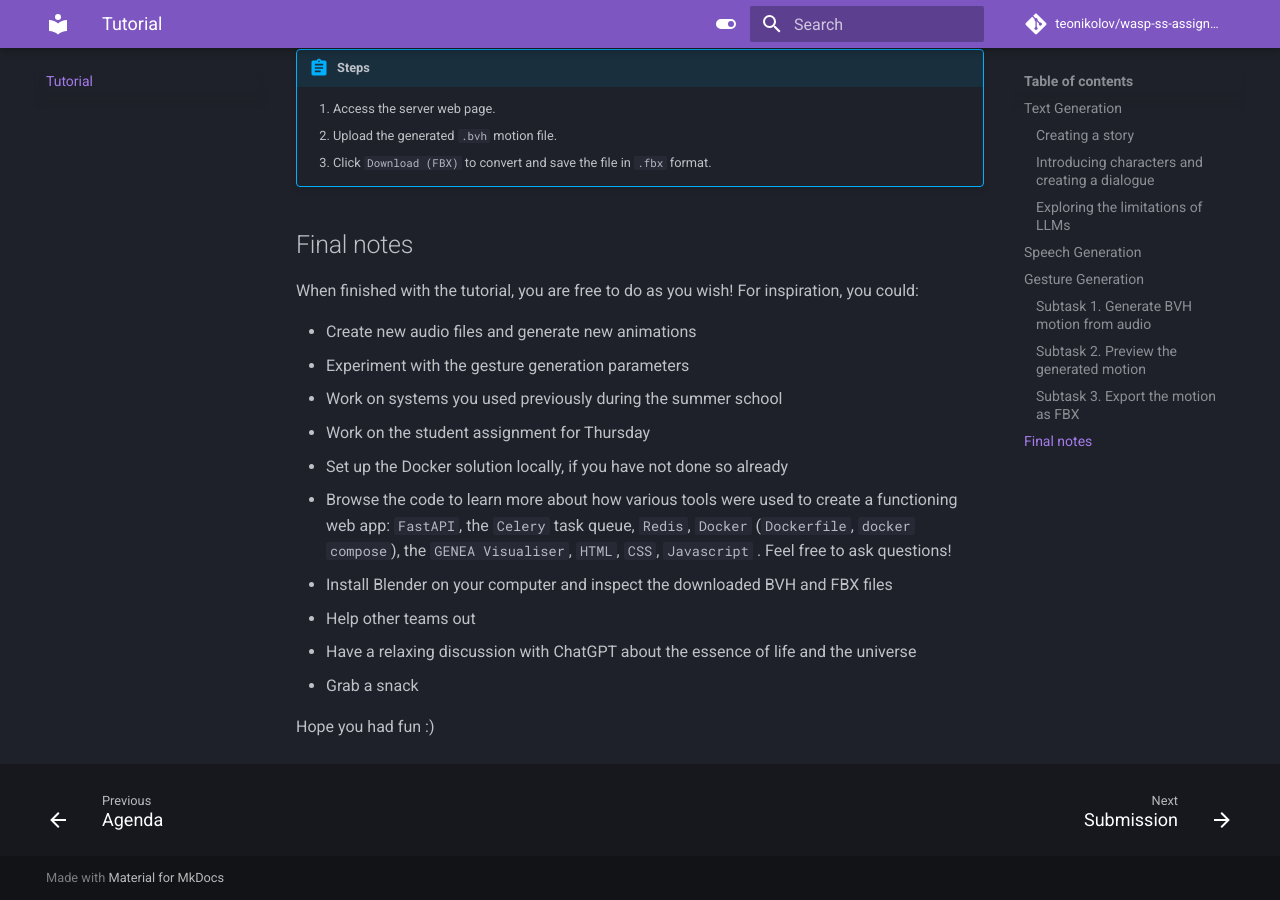
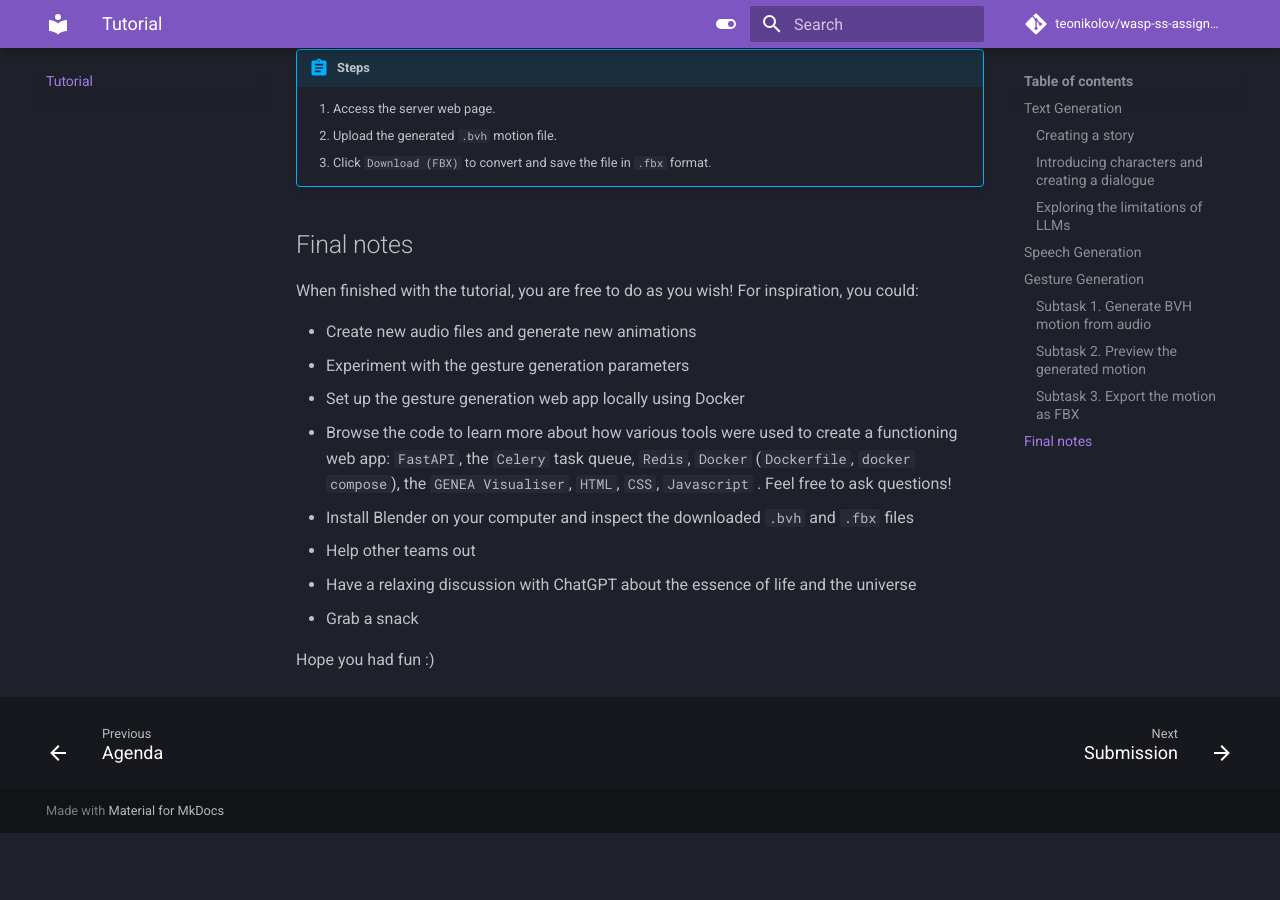
Before and after one commit to TeoNikolov/wasp-ss-assignment, an MkDocs documentation site: the page built from docs/tutorial.md, in a window 1280 px wide and 900 px high, scrolled down 4073 px. Built offline with MkDocs 1.6.1 and Material for MkDocs 9.7.7, drawn with Linux system fonts in a browser that asks for light colours; comment, search, counter and statistics services are not loaded; after the commit the page ends 4906 px from its top, so only the background shows below that.

Commit message:
Update tutorial.md

```diff
--- a/docs/tutorial.md
+++ b/docs/tutorial.md
@@ -229,11 +229,9 @@ When finished with the tutorial, you are free to do as you wish! For inspiration
 
 - Create new audio files and generate new animations
 - Experiment with the gesture generation parameters
-- Work on systems you used previously during the summer school
-- Work on the student assignment for Thursday
-- Set up the Docker solution locally, if you have not done so already
+- Set up the gesture generation web app locally using Docker
 - Browse the code to learn more about how various tools were used to create a functioning web app: `FastAPI`, the `Celery` task queue, `Redis`, `Docker` (`Dockerfile`, `docker compose`), the `GENEA Visualiser`, `HTML`, `CSS`, `Javascript` . Feel free to ask questions!
-- Install Blender on your computer and inspect the downloaded BVH and FBX files
+- Install Blender on your computer and inspect the downloaded `.bvh` and `.fbx` files
 - Help other teams out
 - Have a relaxing discussion with ChatGPT about the essence of life and the universe
 - Grab a snack
```
